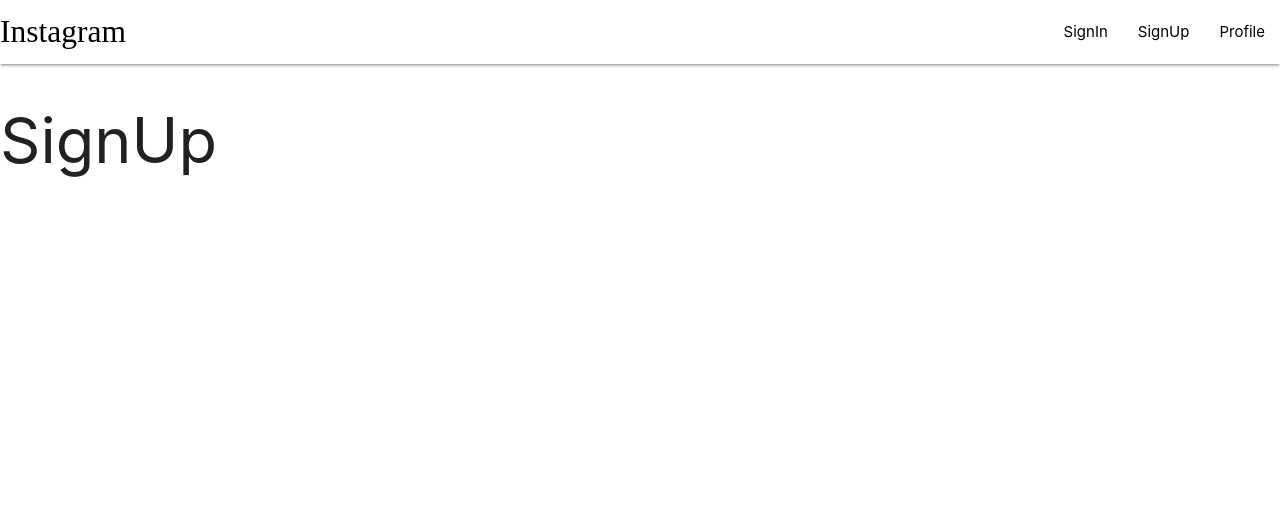
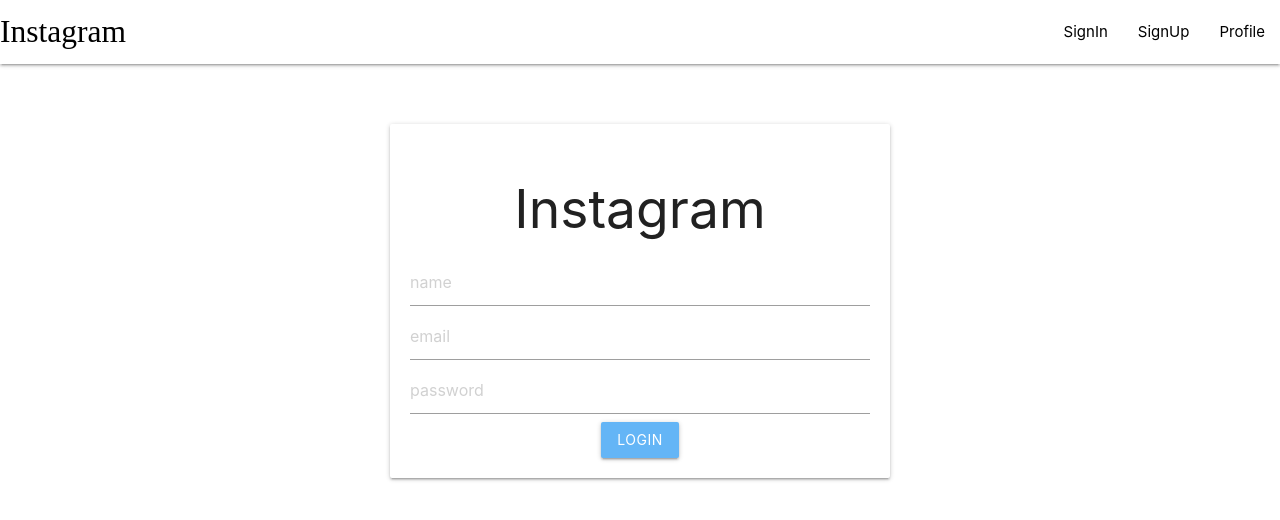
Before and after one commit to dimanranawaka/MERN_Stack_Social_Site, a React (Create React App) app in the folder client/: page /SignUp in a window 1280 px wide. Shown: the top 520 px of the page. Built offline with nearby package versions, Linux system fonts and the light colour scheme; a web font is replaced by a local one.

Commit message:
signUp Ui

```diff
--- a/client/src/components/screens/SignUp.js
+++ b/client/src/components/screens/SignUp.js
@@ -3,7 +3,18 @@
 const SignUp = () => {
 
     return (
-        <h1>SignUp</h1>
+        <div className="mycard">
+            <div className="card auth-card input-field">
+                <h2>Instagram</h2>
+                <input type="text" placeholder="name" />
+                <input type="text" placeholder="email" />
+                <input type="text" placeholder="password" />
+
+                <button className="btn waves-effect waves-light #64b5f6 blue lighten-2">
+                    Login
+                </button>
+            </div>
+        </div>
     );
 };
 
```
